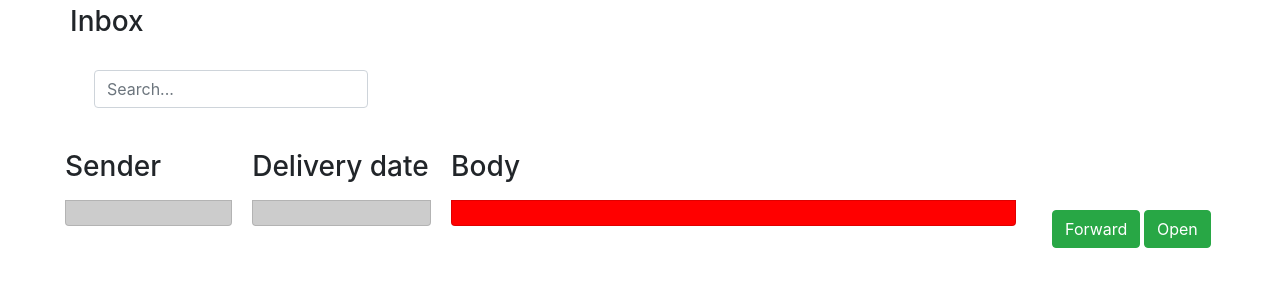
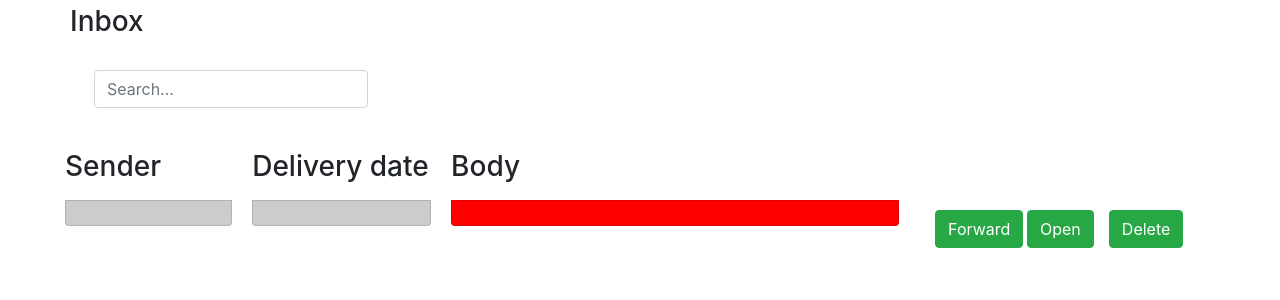
Before and after one commit to TommasoLencioni/squad2-MyMessageInTheBottle, a Flask app: template monolith/templates/mailbox.html in a window 1280 px wide. Shown: the part 203-503 px from the top of the page. Run offline with Flask 2, Linux system fonts and the light colour scheme; a user stored in the database is signed in; tables that the repository leaves empty hold one stand-in row (values such as "Sample post"); the template is opened without the code that fills it: values that come from a table or form of the project are taken from there, most other values are stand-ins (such as "Sample title", 1, 10 or a date in 2020); some libraries are stand-ins or nearby versions.

Commit message:
add delete message (still need to refresh)

```diff
--- a/monolith/database.py
+++ b/monolith/database.py
@@ -55,6 +55,7 @@
     is_draft = db.Column(db.Boolean, nullable=True)
     body = db.Column(db.Unicode(128), nullable=True)
     opened = db.Column(db.Boolean, nullable=True)
+    deleted = db.Column(db.Boolean, nullable=True)
 
     def __init__(self, *args, **kw):
         super(Message, self).__init__(*args, **kw)
--- a/monolith/templates/mailbox.html
+++ b/monolith/templates/mailbox.html
@@ -93,7 +93,7 @@
                     {% endfor %}
                 </div>
 
-                <div style="width: 50%; float: left; padding: 10px;">
+                <div style="width: 40%; float: left; padding: 10px;">
                     <h2 class="h3 mt-3 mb-3">Body</h2>
                     {% for message in messages: %}
                         {% if not message[0].opened %}
@@ -127,6 +127,17 @@
                             <div class="flex-grow-1 ml-3">
                                 <input style="margin-top:2px; margin-bottom: 7px; margin-left: 10px;" type='button' class="btn btn-success" value='Open' onclick='
                                     window.location.href = `/message/{{message[0].message_id}}`;' />
+                            </div>
+                        </div>
+                    {% endfor %}
+                </div>
+                <div style="width: 7%; float: left; padding: 10px; margin-top:50px;">
+                    <h2 class="h4 mt-4 mb-4"></h2>
+                    {% for message in messages: %}
+                        <div class="d-flex align-items-start">
+                            <div class="flex-grow-1 ml-3">
+                                <input style="margin-top:2px; margin-bottom: 7px; margin-left: 10px;" type='button' class="btn btn-success" value='Delete' onclick='
+                                    window.location.href = `/message/{{message[0].message_id}}?delete=True`;' />
                             </div>
                         </div>
                     {% endfor %}
```
Also changed, not shown: monolith/views/users.py (+31 -12 lines).
